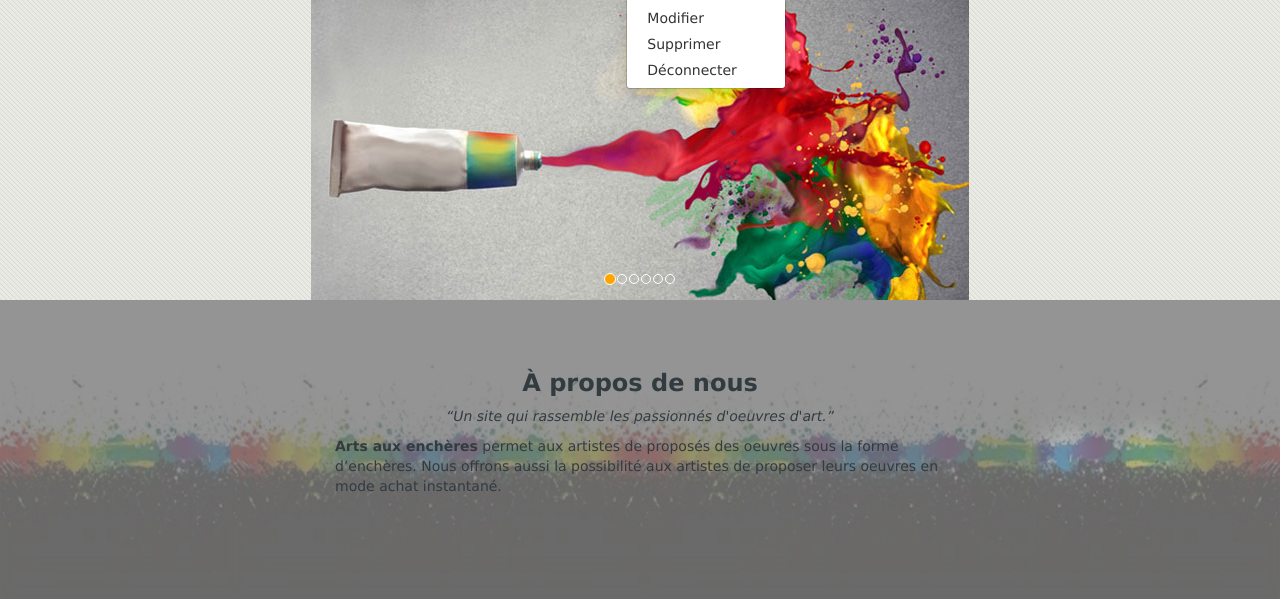
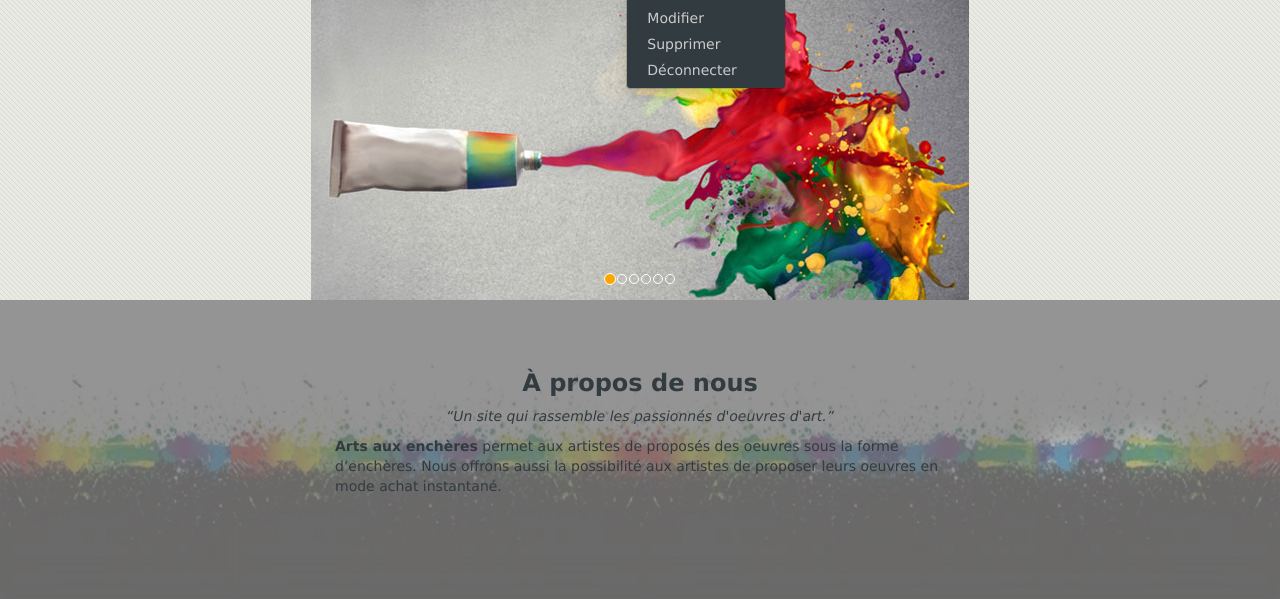
Before and after one commit to xiangfenghan/pi2-crrgf, a PHP site: page / in a window 1280 px wide, after a click on "Mon compte". Shown: the part 217-816 px from the top of the page. Run offline with PHP 8.4, Linux system fonts and the light colour scheme; some libraries are stand-ins or nearby versions.

Commit message:
Ajout de la couleur pour les menus dropdown

```diff
--- a/site/css/main.css
+++ b/site/css/main.css
@@ -87,6 +87,14 @@ nav .navbar-menu{
 
 .navbar-menu{
 	background-color: #323b40;
+}
+
+.dropdown-menu{
+	background-color: #323b40;
+}
+
+.dropdown-menu >li >a{
+	color: #CCCCCC;
 }
 
 /** Carousel **/
```
